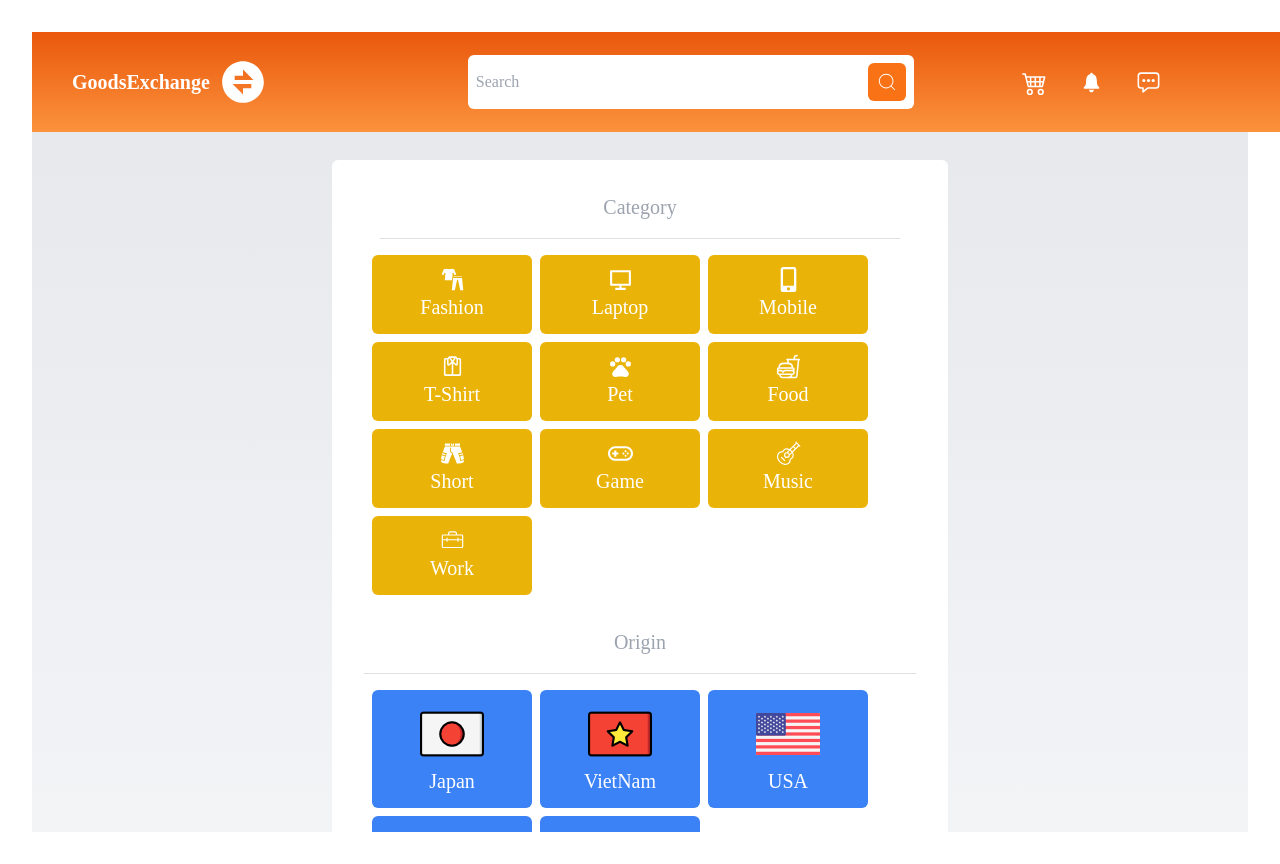
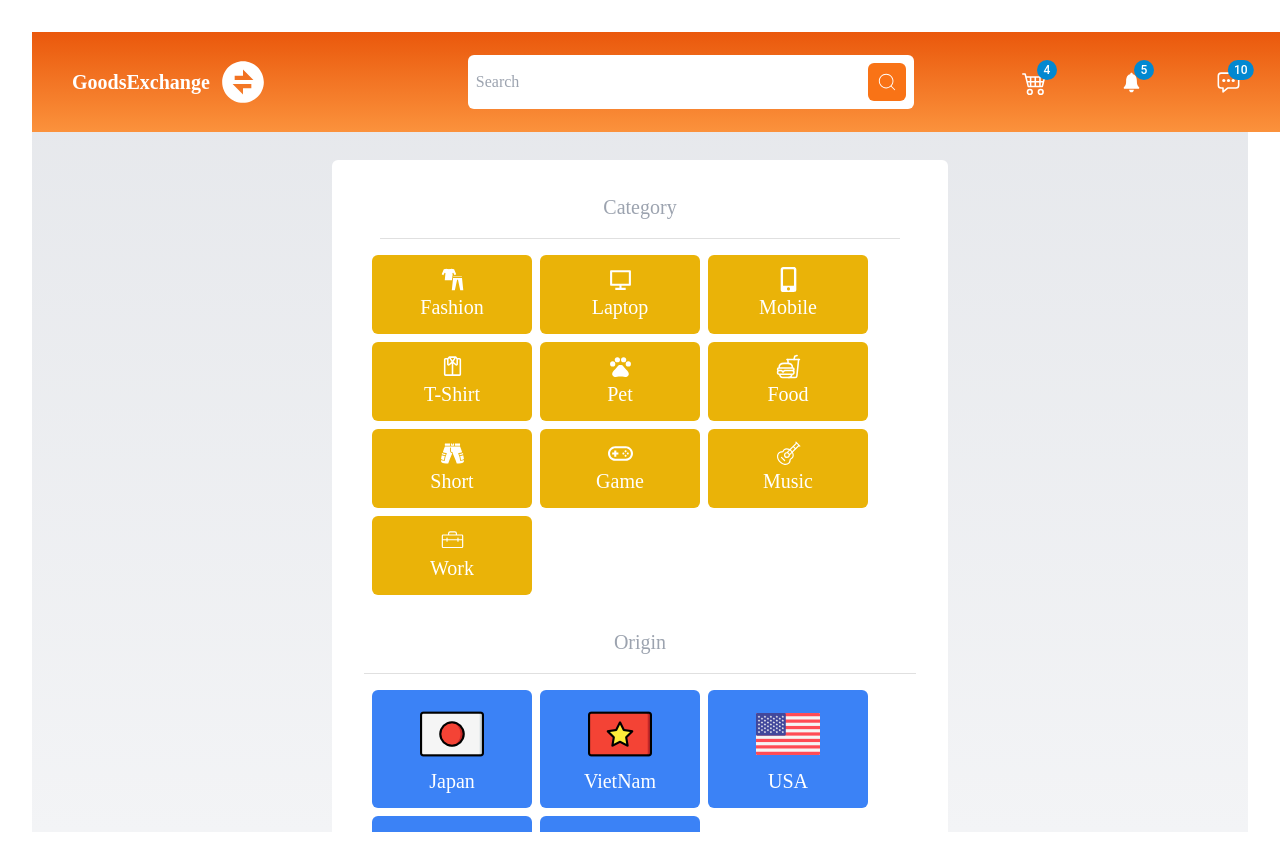
Before and after one commit to SWD392-GoodsExchange/Frontend, a React app: page / in a window 1280 px wide. Built offline with nearby package versions, Linux system fonts and the light colour scheme; the HTML template or start-up script is replaced by a standard one.

Commit message:
fix homepage

```diff
--- a/src/components/navbar/Navbar.tsx
+++ b/src/components/navbar/Navbar.tsx
@@ -7,6 +7,7 @@ import { BsCart4 } from "react-icons/bs";
 import { RxAvatar } from "react-icons/rx";
 import { IoIosNotifications } from "react-icons/io";
 import { IoChatboxEllipsesOutline } from "react-icons/io5";
+import { Badge } from "@mui/material";
 
 const Navbar = () => {
   const [openMenu, setOpenMenu] = useState(false);
@@ -32,20 +33,26 @@ const Navbar = () => {
           <CiSearch size={"22px"} color="white" />
         </button>
       </div>
-      <div className="mx-[100px] gap-4 flex items-center">
+      <div className="mx-[100px] gap-14 flex items-center">
         <div className="hover:bg-orange-700 p-2 rounded-md">
-          <BsCart4 size={"25px"} />
+          <Badge badgeContent={4} color="info">
+            <BsCart4 size={"25px"} />
+          </Badge>
         </div>
         <div className="hover:bg-orange-700 p-2 rounded-md">
-          <IoIosNotifications size={"25px"} />
+          <Badge badgeContent={5} color="info">
+            <IoIosNotifications size={"25px"} />
+          </Badge>
         </div>
         <div className="hover:bg-orange-700 p-2 rounded-md">
-          <IoChatboxEllipsesOutline size={"25px"} />
+          <Badge badgeContent={10} color="info">
+            <IoChatboxEllipsesOutline size={"25px"} />
+          </Badge>
         </div>
       </div>
-      <div className="px-10 font-semibold">
+      <div className="font-semibold">
         <p className="flex gap-2">
-          <RxAvatar size={"22px"} onClick={hadndleMenu} />
+          <RxAvatar size={"25px"} onClick={hadndleMenu} />
           VoMongLuan
         </p>
       </div>
--- a/src/components/suggestList/SuggestList.tsx
+++ b/src/components/suggestList/SuggestList.tsx
@@ -4,10 +4,10 @@ import Suggest from "./Suggest";
 
 const SuggestList = () => {
   return (
-    <div className="mx-[300px] rounded-md my-4">
-      <Card>
+    <div className=" mx-[300px] rounded-md my-4 ">
+      <Card className="font-sora bg-gradient-to-b from-orange-200 to-orange-100">
         <p className="text-center text-20 font-semibold m-5">
-          <span className="text-orange-400">Suggest</span> Today
+          <span className="text-blue-500">Suggest</span> Today
         </p>
         <Divider variant="middle" />
 
```
